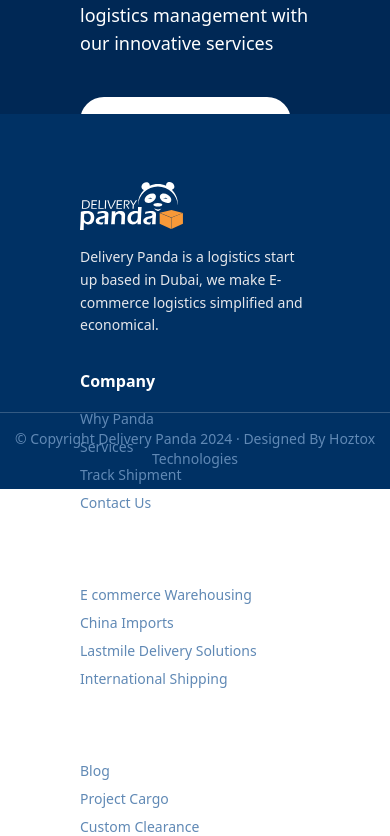
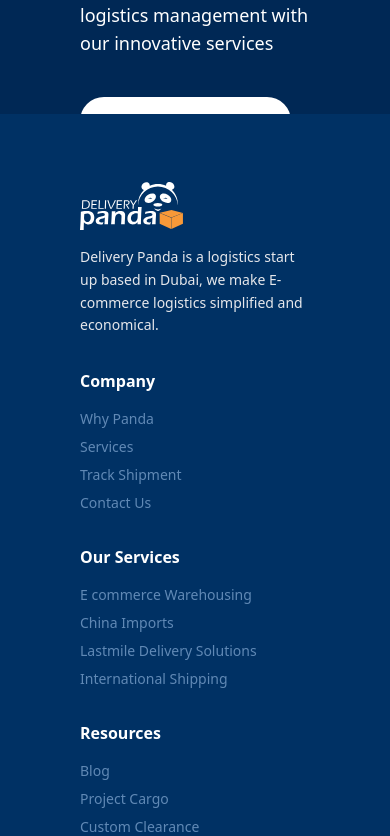
Before and after one commit to nithinraj1999/Panda-Delivery---Machine-Task, a React (Vite) app: page / in a window 390 px wide. Shown: the part 8908-9744 px from the top of the page. Built offline with nearby package versions, Linux system fonts and the light colour scheme; grey boxes are pictures that could not be loaded.

Commit message:
fix(footer): solved issue in responsiveness in md

```diff
--- a/src/components/Layout/Footer.tsx
+++ b/src/components/Layout/Footer.tsx
@@ -1,8 +1,8 @@
 
 export default function Footer() {
     return (
-        <footer className="bg-[#003164] text-white relative  pt-[68px] px-[80px] h-[375px]">
-            <div className="   grid grid-cols-1 md:grid-cols-5 gap-8">
+        <footer className="bg-[#003164] text-white w-full relative min-h-[375px] px-[80px] pt-[68px]">
+            <div className=" grid grid-cols-1 md:grid-cols-5 gap-8">
                 <div className="md:col-span-1 space-y-4">
                     <div className="flex items-center gap-2">
                         <svg width="103" height="48" viewBox="0 0 103 48" fill="none" xmlns="http://www.w3.org/2000/svg">
@@ -76,9 +76,10 @@ export default function Footer() {
                 </div>
             </div>
 
-            <div className="absolute top-[298px] left-0 w-full border-t border-white/20 h-[46px] pt-4 text-center text-[#6089B5] text-sm">
-                © Copyright Delivery Panda 2024 · Designed By Hoztox Technologies
-            </div>
+<div className="absolute left-0 w-full border-t border-white/20 h-[46px] pt-4 text-center text-[#6089B5] text-sm
+                md:top-[298px] md:bottom-auto">
+  © Copyright Delivery Panda 2024 · Designed By Hoztox Technologies
+</div>
         </footer>
     );
 }
```
